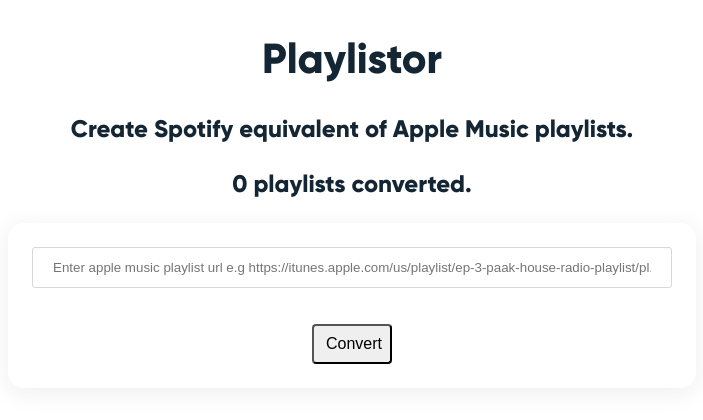
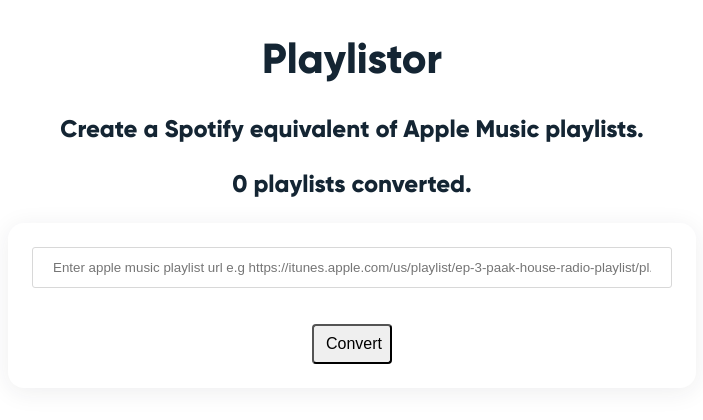
Before and after one commit to akornor/playlistor, a Django app: template main/templates/index.html in a window 1280 px wide. Shown: the top 420 px of the page, without its empty margins (288-991 px from the left). Run offline with Django 3.2, Linux system fonts and the light colour scheme; the template is opened without the code that fills it, so the values that code supplies are empty; parts of the project's set-up code (start-up, migrations or seed data) failed here and were passed over.

Commit message:
Fix typo.

```diff
--- a/main/templates/index.html
+++ b/main/templates/index.html
@@ -27,7 +27,7 @@
         <div class="home__icon">
         </div>
         <h1 class="home__title">Playlistor</h1>
-        <p class="home__description">Create Spotify equivalent of Apple Music playlists.</p>
+        <p class="home__description">Create a Spotify equivalent of Apple Music playlists.</p>
         <h3 class="home__description"><span id="counter">0</span> playlists converted.</h3>
         <div class="card">
             <input id="playlist" class="search" type="text" placeholder="Enter apple music playlist url e.g https://itunes.apple.com/us/playlist/ep-3-paak-house-radio-playlist/pl.be45d23328f642cc91cf7086c7126daf">
```
